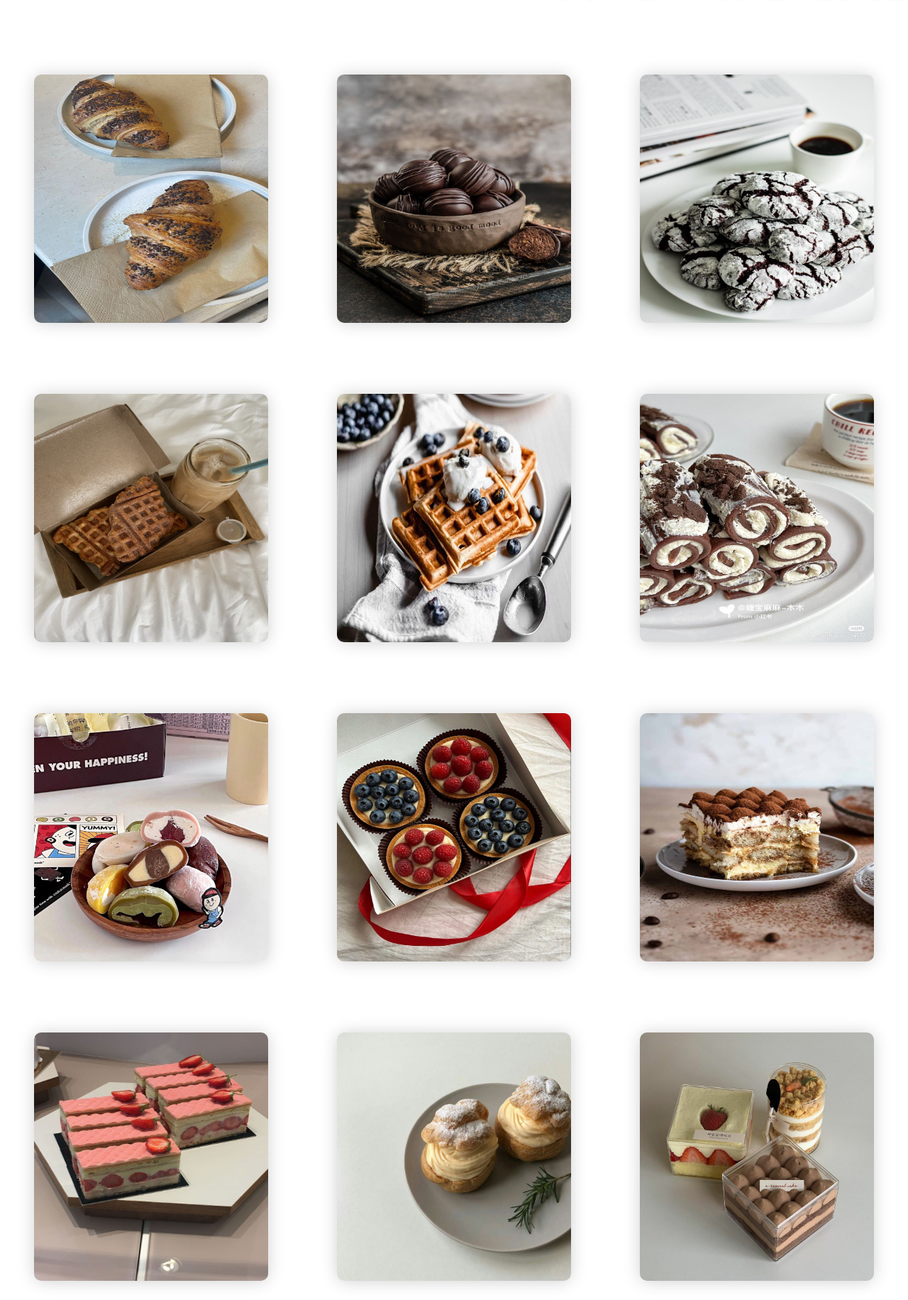
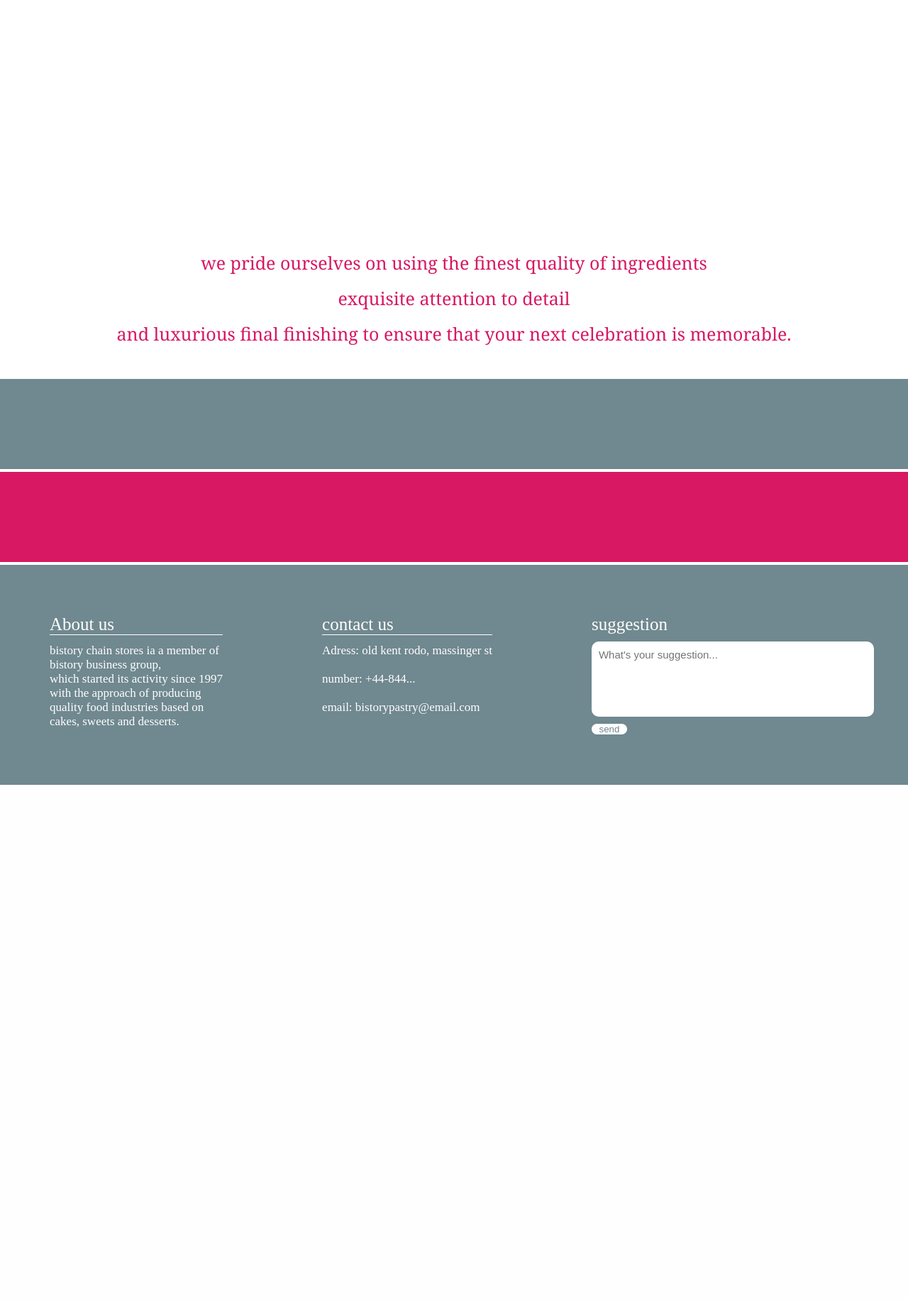
Before and after one commit to V1p3er/bistory, a Django app: page / in a window 1280 px wide. Shown: the part 749-2581 px from the top of the page at 71% size. After the commit the page ends 1855 px from the top, so only its background shows below. Run offline with Django 4.2, Linux system fonts and the light colour scheme; some libraries are stand-ins or nearby versions.

Commit message:
added photo in home page

```diff
--- a/main_home/static/home/styles/main.css
+++ b/main_home/static/home/styles/main.css
@@ -21,7 +21,7 @@
     right: 20%;
     z-index: 9999;
     text-align: center;
-    color: rgb(112, 136, 143);
+    color:rgb(112, 136, 143) ;
 }
 .content{
     font-family: 'Lucida Sans', 'Lucida Sans Regular', 'Lucida Grande', 'Lucida Sans Unicode', Geneva, Verdana, sans-serif;
@@ -52,29 +52,47 @@
 }
 .pin img{
     width: 100%;
-    height: 750px;
-    position: relative;
-    z-index: 1;
+    height: 745px;
 }
-.pop img{
-    margin-top: 100px;
-    height: 350px;
-    width: 330px;
-    z-index: 999999999;
-    box-shadow: 0px 1px 24px -1px rgba(0, 0, 0, 0.2);
-    border-radius: 10px;
-    -webkit-border-radius: 10px;
-    -moz-border-radius: 10px;
-    -ms-border-radius: 10px;
-    -o-border-radius: 10px;
+.text{
+    color: rgb(216, 24, 98);
+    font-size: 25px;
+    font-family: Georgia, 'Times New Roman', Times, serif;
+    margin: 3%;
+    text-align: center;
+    line-height: 50px;
 }
-.pop{
-    display: flex;
-    flex-wrap: wrap;
-    justify-content: space-around;
-    margin-bottom: 100px;
+.text marquee {
+    background: none;
+    width: 100%;
+    direction: right;
+    scrollamount="30";
 }
-
+.text img {
+    width: 200px;
+    height: 200px;
+}
+marquee {
+    font-family: Georgia, 'Times New Roman', Times, serif;
+    color: rgb(255, 255, 255);
+    font-size: 35px;
+    background: rgb(216, 24, 98);
+    width: 100%;
+    padding: 40px;
+    text-align: center;
+    direction: right;
+    scrollamount: "100";
+}
+.anim marquee{
+    background: rgb(112, 136, 143);
+    width: 100%;
+    padding: 40px;
+    text-align: center;
+    font-family: Georgia, 'Times New Roman', Times, serif;
+    font-size: 35px;
+    direction: left;
+    scrollamount: "100";
+}
 .firstPHO img{
     position: absolute;
     left: 15%;
--- a/main_home/templates/home/index.html
+++ b/main_home/templates/home/index.html
@@ -52,20 +52,31 @@
                 <input type="text" id="input" value="search">
             </div>
         </div>
-        <div class="pop">
-            <img src="{% static 'home/img/cro.jfif' %}">
-            <img src="{% static 'home/img/Buckwheat Chocolate Hazelnut Bliss Balls _ Rainbow in My Kitchen.jfif' %}">
-            <img src="{% static 'home/img/Chocolate Crinkle Cookie Recipe.jfif' %}">
-            <img src="{% static 'home/img/Croffle.jfif' %}">
-            <img src="{% static 'home/img/Estetica sweet _ РЕЦЕПТЫ _ здесь вкусно.jfif' %}">
-            <img src="{% static 'home/img/𝘚𝘢𝘷𝘦 = 𝘍𝘰𝘭𝘭𝘰𝘸 _𝘯𝘰 𝘳𝘦𝘱𝘦𝘢𝘵_ _3.jfif' %}">
-            <img src="{% static 'home/img/r i s.jfif' %}">
-            <img src="{% static 'home/img/papa.jfif' %}">
-            <img src="{% static 'home/img/Authentic Italian Tiramisu Recipe, Foodie, Italian Dessert Recipes, Tiramisu Recipes, Yummy Desserts.jfif' %}">
-            <img src="{% static 'home/img/foooodddiiiieeeee.jfif' %}">
-            <img src="{% static 'home/img/h o l l a.jfif' %}">
-            <img src="{% static 'home/img/𝑚𝑤𝑎𝑦𝑜𝑜𝑛𝑜𝑒.jfif' %}">
+        <div class="text">
+            <marquee>
+                <img src="{% static 'home/img/Koso☘️.jfif' %}">
+                <img src="{% static 'home/img/Mini cake 🎂.jfif' %}">
+                <img src="{% static 'home/img/cute.jfif' %}">
+                <img src="{% static 'home/img/Get the We Heart It app!.jfif' %}">
+                <img src="{% static 'home/img/𝘗𝘶𝘳𝘱𝘭𝘦💜.jfif' %}">
+                <img src="{% static 'home/img/🐷.jfif' %}">
+                <img src="{% static 'home/img/Image in Food collection by bubblegum bitch on We Heart It.jfif' %}">
+                <img src="{% static 'home/img/The cutest birthday cakes ever.jfif' %}">
+            </marquee>
+            <p>
+            we pride ourselves on using the finest quality of ingredients <br> exquisite attention to detail <br>
+            and luxurious final finishing to ensure that your next celebration is memorable.
+            </p>
         </div>
+        <div class="anim">
+            <marquee>
+                As Easy As One Click , Place Your Order Online With One Click
+            </marquee>
+        </div>
+        <marquee>
+            order cakes online in london,some day delivery available<br>
+        </marquee>
+
         <footer>
             <div id="about">
                 <div class="title">
--- a/main_home/templates/home/other/menu.html
+++ b/main_home/templates/home/other/menu.html
@@ -86,7 +86,7 @@
                     </div>
                     <span class="pqt-minus"></span>
                     <button class="card-button">
-                        <span class="add-to-cart">15%</span>
+                        <span class="add-to-cart">15$</span>
                         <span class="added"></span>
                         <i class="fa-solid fa-heart"></i>
                     </button>
```
Also changed, not shown: main_home/static/home/JS/alert.js (added, +19 -0 lines), main_home/static/home/img/Get the We Heart It app!.jfif (added), main_home/static/home/img/Image in Food collection by bubblegum bitch on We Heart It.jfif (added), main_home/static/home/img/Koso☘️.jfif (added), main_home/static/home/img/Mini cake 🎂.jfif (added), main_home/static/home/img/The cutest birthday cakes ever.jfif (added), main_home/static/home/img/cute.jfif (added), main_home/static/home/img/download.jfif (deleted), main_home/static/home/img/𝘗𝘶𝘳𝘱𝘭𝘦💜.jfif (added), main_home/static/home/img/🐷.jfif (added).
